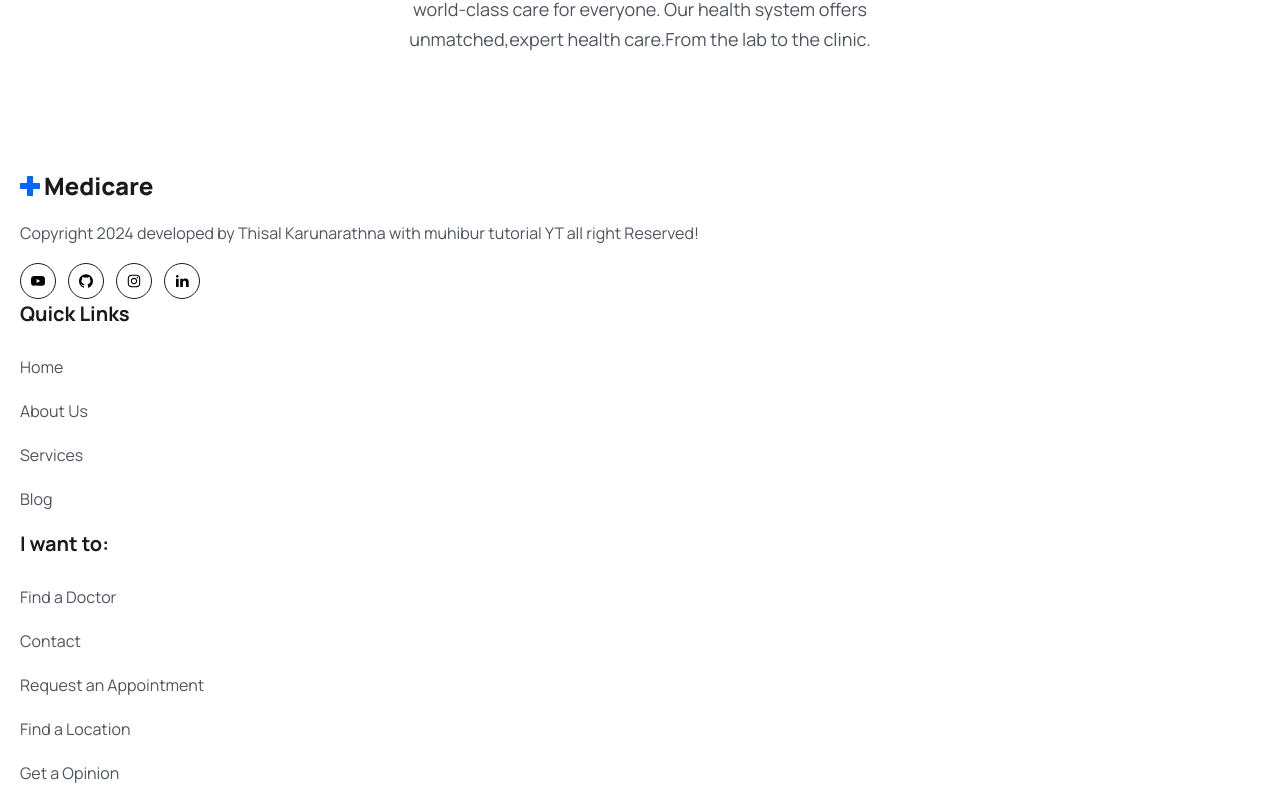
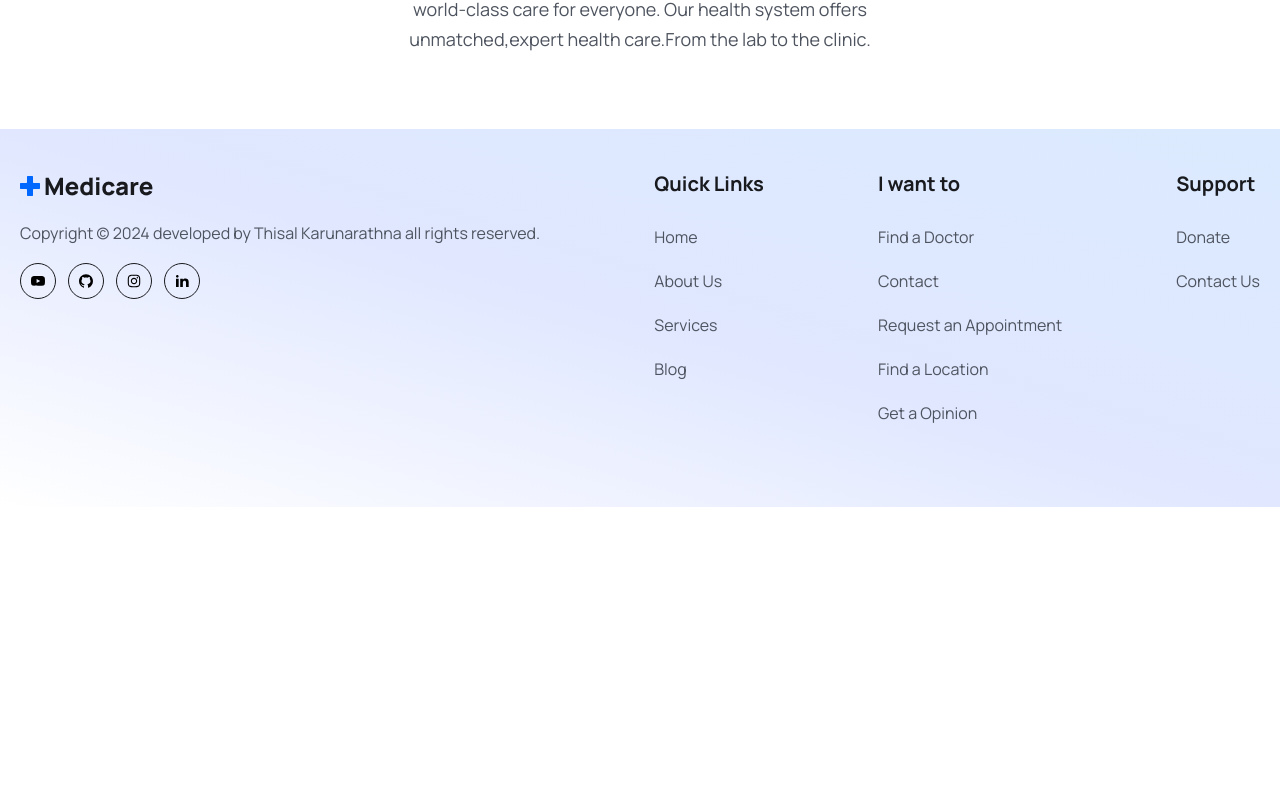
Before and after one commit to THIS4LA/doctor-appoinment-booking-app, a React (Vite) app in the folder frontEnd/: page / in a window 1280 px wide. Shown: the part 6013-6820 px from the top of the page. After the commit the page ends 6520 px from the top, so only its background shows below. Built offline with nearby package versions, Linux system fonts and the light colour scheme.

Commit message:
footer completed

```diff
--- a/frontEnd/src/components/Footer/Footer.jsx
+++ b/frontEnd/src/components/Footer/Footer.jsx
@@ -85,29 +85,28 @@ const Footer = () => {
   const year = new Date().getFullYear();
 
   return (
-    <footer className="pb-16 pt-10">
+    <footer className="pb-16 pt-10 bg-gradient-to-tr from-white via-indigo-100 to-blue-100">
       <div className="container">
         <div className="flex justify-between flex-col md:flex-row flex-wrap gap-[30px]">
           <div>
             <img src={logo} alt="logo" />
             <p className="text-[16px] leading-7 font-[400] text-textColor mt-4">
-              Copyright {year} developed by Thisal Karunarathna with muhibur
-              tutorial YT all right Reserved!
+              Copyright © {year} developed by Thisal Karunarathna all rights
+              reserved.
             </p>
-
             <div className="flex items-center gap-3 mt-4">
               {socialLinks.map((link, index) => (
                 <Link
                   to={link.path}
                   key={index}
-                  className="w-9 h-9 border border-solid border-[#181A1E] rounded-full flex items-center
-                  justify-center group hover:bg-primaryColor hover:border-none"
-                >
-                  {link.icon}
-                </Link>
+                  className="w-9 h-9 border border-solid
+              border-[#181A1E] rounded-full flex items-center justify-center
+              group hover:bg-primaryColor hover:border-none"
+                >{link.icon}</Link>
               ))}
             </div>
-            {/* Link start */}
+          </div>
+            {/* Quick Links */}
             <div>
               <h2 className="text-[20px] leading-[30px] font-[700] mb-6 text-headingColor">
                 Quick Links
@@ -118,7 +117,7 @@ const Footer = () => {
                   <li key={index} className="mb-4">
                     <Link
                       to={item.path}
-                      className="text-[16px] leading-7 font-[400] text-textColor"
+                      className="text-[16px] leading-7 font-[400] text-textColor hover:text-gray-400"
                     >
                       {item.display}
                     </Link>
@@ -126,11 +125,11 @@ const Footer = () => {
                 ))}
               </ul>
             </div>
-            {/* Link end */}
-            {/* Link start */}
+            {/* Quick Links end */}
+            {/* I want Links */}
             <div>
               <h2 className="text-[20px] leading-[30px] font-[700] mb-6 text-headingColor">
-                I want to:
+                I want to
               </h2>
 
               <ul>
@@ -138,7 +137,7 @@ const Footer = () => {
                   <li key={index} className="mb-4">
                     <Link
                       to={item.path}
-                      className="text-[16px] leading-7 font-[400] text-textColor"
+                      className="text-[16px] leading-7 font-[400] text-textColor hover:text-gray-400"
                     >
                       {item.display}
                     </Link>
@@ -146,8 +145,8 @@ const Footer = () => {
                 ))}
               </ul>
             </div>
-            {/* Link end */}
-            {/* Link start */}
+            {/* I want Links end */}
+            {/* Support Links */}
             <div>
               <h2 className="text-[20px] leading-[30px] font-[700] mb-6 text-headingColor">
                 Support
@@ -158,7 +157,7 @@ const Footer = () => {
                   <li key={index} className="mb-4">
                     <Link
                       to={item.path}
-                      className="text-[16px] leading-7 font-[400] text-textColor"
+                      className="text-[16px] leading-7 font-[400] text-textColor hover:text-gray-400"
                     >
                       {item.display}
                     </Link>
@@ -166,8 +165,7 @@ const Footer = () => {
                 ))}
               </ul>
             </div>
-            {/* Link end */}
-          </div>
+            {/* Support Links end */}
         </div>
       </div>
     </footer>
--- a/frontEnd/src/index.css
+++ b/frontEnd/src/index.css
@@ -32,6 +32,7 @@
     .hero__section {
     @apply bg-[url('./assets/images/hero-bg.png')] bg-no-repeat bg-center bg-cover
     }
+
 }
 
 
```
